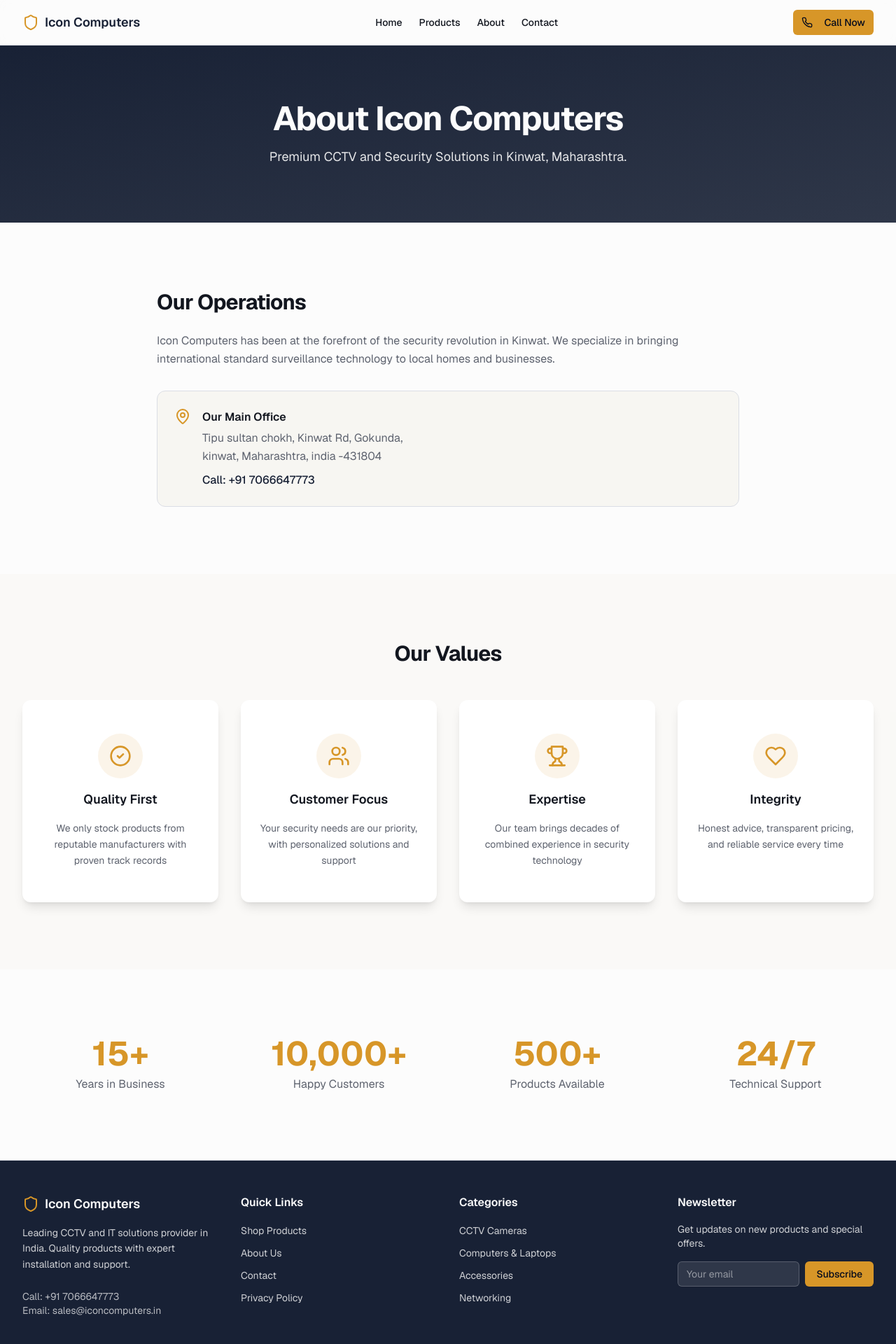
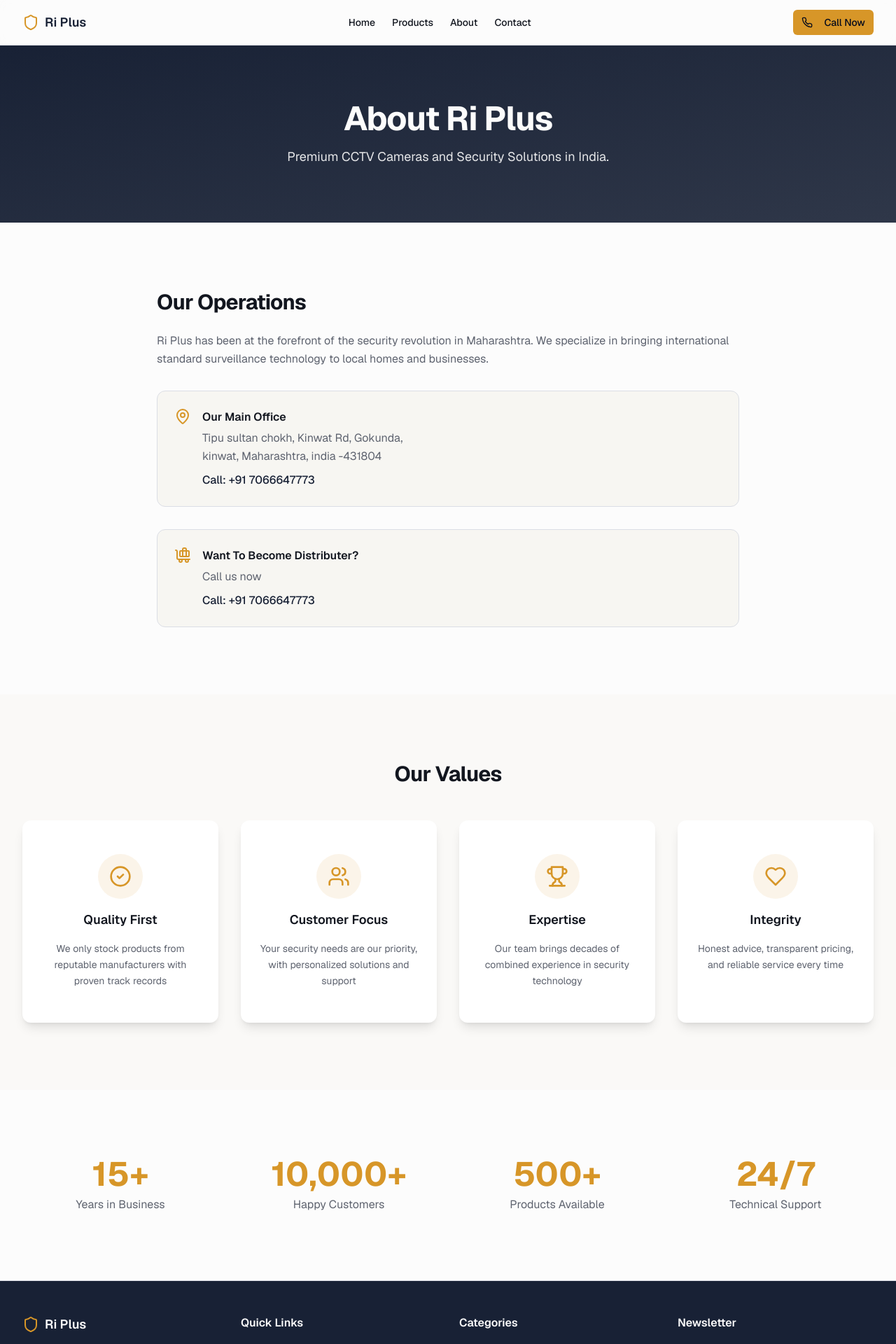
Before and after one commit to Mayur-00/cctvShopWebApp, a Next.js app: page /about in a window 1280 px wide. Shown: the top 1920 px of the page at 70% size. Built offline with nearby package versions, Linux system fonts and the light colour scheme.

Commit message:
brand name change

```diff
--- a/app/about/page.tsx
+++ b/app/about/page.tsx
@@ -1,4 +1,4 @@
-import { CheckCircle2Icon, TrophyIcon, UsersIcon, HeartIcon, MapPinIcon } from "lucide-react"
+import { CheckCircle2Icon, TrophyIcon, UsersIcon, HeartIcon, MapPinIcon, BaggageClaimIcon } from "lucide-react"
 import { Card, CardContent } from "@/components/ui/card"
 import { Navbar } from "@/components/navbar"
 import { Footer } from "@/components/footer"
@@ -11,9 +11,9 @@ export default function AboutPage() {
         {/* Hero */}
         <section className="bg-gradient-to-br from-primary to-primary/90 text-primary-foreground py-20">
           <div className="mx-auto max-w-7xl px-4 sm:px-6 lg:px-8 text-center animate-in fade-in duration-700">
-            <h1 className="text-4xl font-bold tracking-tight sm:text-5xl text-balance">About Icon Computers</h1>
+            <h1 className="text-4xl font-bold tracking-tight sm:text-5xl text-balance">About Ri Plus</h1>
             <p className="mt-4 text-lg text-primary-foreground/90 max-w-3xl mx-auto leading-relaxed">
-              Premium CCTV and Security Solutions in Kinwat, Maharashtra.
+              Premium CCTV Cameras and Security Solutions in India.
             </p>
           </div>
         </section>
@@ -24,7 +24,7 @@ export default function AboutPage() {
             <h2 className="text-3xl font-bold tracking-tight mb-6">Our Operations</h2>
             <div className="space-y-4 text-muted-foreground leading-relaxed">
               <p>
-                Icon Computers has been at the forefront of the security revolution in Kinwat. We specialize in
+                Ri Plus has been at the forefront of the security revolution in Maharashtra. We specialize in
                 bringing international standard surveillance technology to local homes and businesses.
               </p>
               <div className="mt-8 p-6 bg-secondary/50 rounded-xl border flex gap-4">
@@ -33,6 +33,14 @@ export default function AboutPage() {
                   <h3 className="font-semibold text-foreground mb-1">Our Main Office</h3>
                   <p>Tipu sultan chokh, Kinwat Rd, Gokunda,</p>
                   <p>kinwat, Maharashtra, india -431804</p>
+                  <p className="mt-2 font-medium text-primary">Call: +91 7066647773</p>
+                </div>
+              </div>
+              <div className="mt-8 p-6 bg-secondary/50 rounded-xl border flex gap-4">
+                <BaggageClaimIcon className="size-6 text-accent shrink-0" />
+                <div>
+                  <h3 className="font-semibold text-foreground mb-1">Want To Become Distributer?</h3>
+                  <p>Call us now</p>
                   <p className="mt-2 font-medium text-primary">Call: +91 7066647773</p>
                 </div>
               </div>
--- a/app/layout.tsx
+++ b/app/layout.tsx
@@ -8,7 +8,7 @@ const _geist = Geist({ subsets: ["latin"] })
 const _geistMono = Geist_Mono({ subsets: ["latin"] })
 
 export const metadata: Metadata = {
-  title: "Icon Computers - Professional CCTV & Security Solutions",
+  title: "Ri Plus- Professional CCTV & Security Company",
   description:
     "Premium CCTV cameras, DVR/NVR systems, and security electronics. Professional surveillance equipment for homes and businesses.",
   keywords: ["CCTV cameras", "security systems", "DVR", "NVR", "surveillance", "security electronics", "IP cameras"],
--- a/app/page.tsx
+++ b/app/page.tsx
@@ -100,7 +100,7 @@ export default function HomePage() {
           <div className="mx-auto max-w-7xl px-4 sm:px-6 lg:px-8">
             <div className="text-center space-y-4 mb-12">
               <h2 className="text-3xl font-bold tracking-tight sm:text-4xl text-balance">
-                Why Choose Icon Computers?
+                Why Choose RI Plus?
               </h2>
               <p className="text-lg text-muted-foreground max-w-2xl mx-auto">
                 We provide comprehensive security solutions with premium
--- a/components/footer.tsx
+++ b/components/footer.tsx
@@ -15,14 +15,14 @@ export function Footer() {
           <div className="space-y-4">
             <div className="flex items-center gap-2">
               <ShieldIcon className="size-6 text-accent" />
-              <span className="font-semibold text-lg">Icon Computers</span>
+              <span className="font-semibold text-lg">Ri Plus</span>
             </div>
             <p className="text-sm text-primary-foreground/80 leading-relaxed">
               Leading CCTV and IT solutions provider in India. Quality products with expert installation and support.
             </p>
             <div className="pt-2 text-sm text-primary-foreground/70">
               <p>Call: +91 7066647773</p>
-              <p>Email: sales@iconcomputers.in</p>
+              <p>Email: sales@RiPlus.in</p>
             </div>
           </div>
 
@@ -117,7 +117,7 @@ export function Footer() {
 
         {/* Bottom Bar */}
         <div className="mt-12 flex flex-col items-center justify-between gap-4 border-t border-primary-foreground/20 pt-8 sm:flex-row">
-          <p className="text-sm text-primary-foreground/70">© 2025 Icon Computers. All rights reserved.</p>
+          <p className="text-sm text-primary-foreground/70">© 2025 Ri Plus. All rights reserved.</p>
           <div className="flex gap-4">
             <Link href="#" className="text-primary-foreground/70 hover:text-accent transition-colors">
               <FacebookIcon className="size-5" />
--- a/components/navbar.tsx
+++ b/components/navbar.tsx
@@ -15,7 +15,7 @@ export function Navbar() {
         {/* Logo */}
         <Link href="/" className="flex items-center gap-2 font-semibold text-lg">
           <ShieldIcon className="size-6 text-accent" />
-          <span className="text-primary">Icon Computers</span>
+          <span className="text-primary">Ri Plus</span>
         </Link>
 
         {/* Desktop Navigation */}
```
